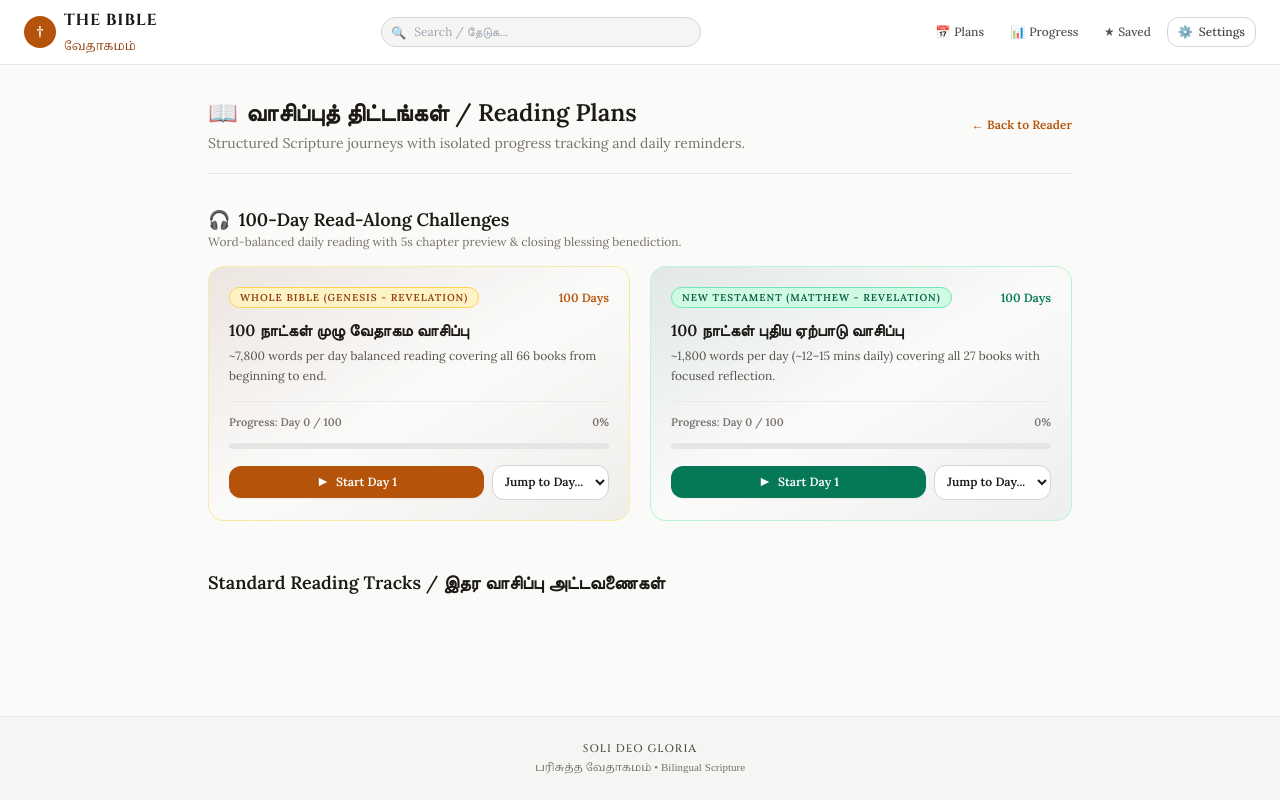
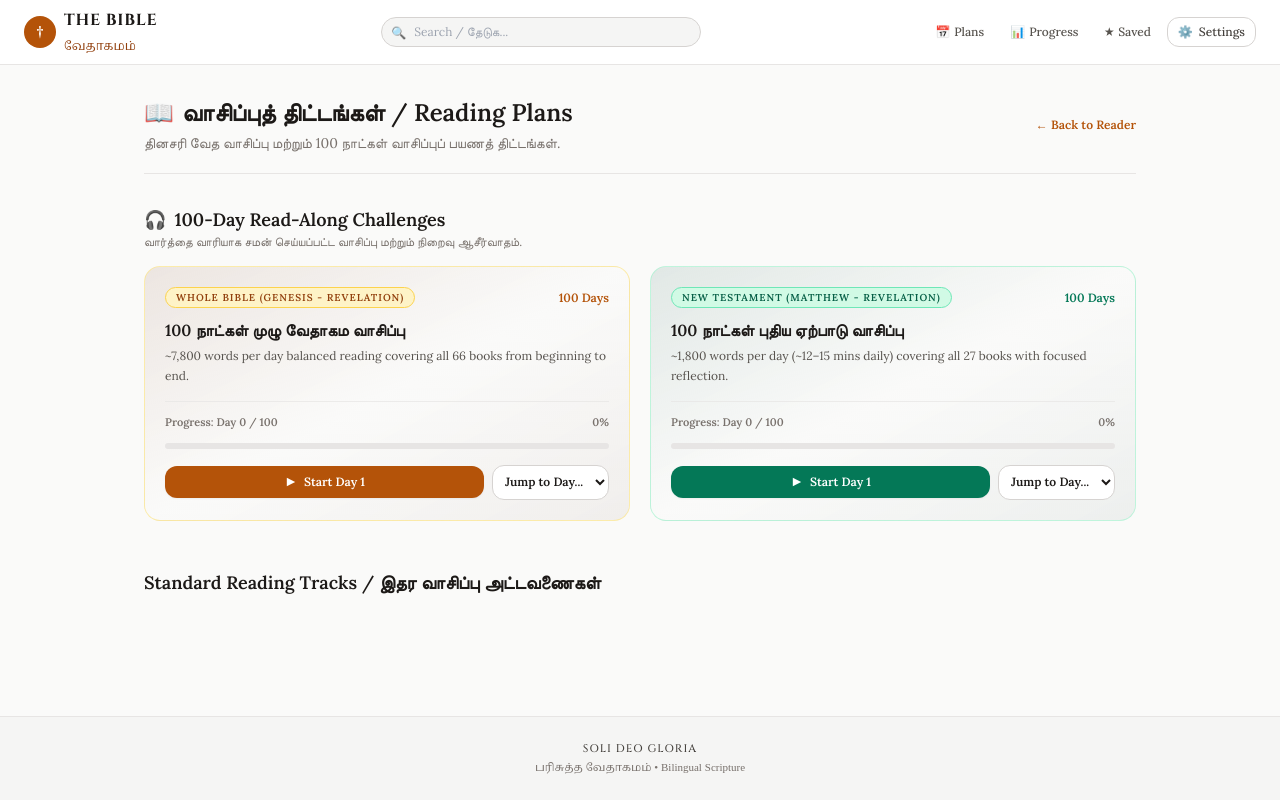
Before and after one commit to Elroi-thecreator/bibleweb, a FastAPI app: template templates/plans.html in a window 1280 px wide. Run offline with FastAPI, Linux system fonts and the light colour scheme; the template is opened without the code that fills it, so the values that code supplies are empty; some libraries are stand-ins or nearby versions.

Commit message:
Add files via upload

```diff
--- a/templates/plans.html
+++ b/templates/plans.html
@@ -1,7 +1,7 @@
 {% extends "base.html" %}
 
 {% block content %}
-<div class="max-w-4xl mx-auto px-4 py-8">
+<div class="max-w-5xl mx-auto px-4 py-8">
 
     <!-- Completion Toast / Alert -->
     {% if completed_day %}
@@ -10,7 +10,7 @@
             <span class="text-2xl">🎉</span>
             <div>
                 <h4 class="text-sm font-bold text-emerald-900 dark:text-emerald-200">Day {{ completed_day }} Completed!</h4>
-                <p class="text-xs text-emerald-700 dark:text-emerald-400">Your reading progress and blessing have been recorded.</p>
+                <p class="text-xs text-emerald-700 dark:text-emerald-400">இன்றைய வாசிப்பு வெற்றிகரமாகப் பதிவு செய்யப்பட்டது.</p>
             </div>
         </div>
         <button onclick="this.parentElement.remove()" class="text-emerald-600 dark:text-emerald-400 hover:opacity-75 text-xs font-bold px-2 py-1">
@@ -26,7 +26,7 @@
                 <span>📖</span> வாசிப்புத் திட்டங்கள் / Reading Plans
             </h1>
             <p class="text-xs sm:text-sm text-stone-500 dark:text-stone-400 mt-1">
-                Structured Scripture journeys with isolated progress tracking and daily reminders.
+                தினசரி வேத வாசிப்பு மற்றும் 100 நாட்கள் வாசிப்புப் பயணத் திட்டங்கள்.
             </p>
         </div>
         <div>
@@ -46,7 +46,7 @@
                     <span>🎧</span> 100-Day Read-Along Challenges
                 </h2>
                 <p class="text-xs text-stone-500 dark:text-stone-400">
-                    Word-balanced daily reading with 5s chapter preview & closing blessing benediction.
+                    வார்த்தை வாரியாக சமன் செய்யப்பட்ட வாசிப்பு மற்றும் நிறைவு ஆசீர்வாதம்.
                 </p>
             </div>
         </div>
@@ -71,7 +71,6 @@
                 </div>
 
                 <div class="space-y-3 pt-3 border-t border-stone-200/70 dark:border-stone-800">
-                    <!-- Progress meter -->
                     <div class="flex items-center justify-between text-[11px] font-semibold text-stone-500">
                         <span id="wb-progress-text">Progress: Day 0 / 100</span>
                         <span id="wb-progress-pct">0%</span>
@@ -81,7 +80,6 @@
                     </div>
 
                     <div class="flex items-center gap-2 pt-1">
-                        <!-- Direct Action Launch Button -->
                         <a id="btn-wb-resume"
                            href="/plans/read-along/plan_100_whole_bible/1"
                            class="flex-1 py-2 px-3 bg-amber-700 hover:bg-amber-800 text-white rounded-xl text-xs font-bold flex items-center justify-center gap-1.5 transition shadow-sm cursor-pointer">
@@ -89,9 +87,8 @@
                             <span>Start Day 1</span>
                         </a>
 
-                        <!-- Day Dropdown Quick Selector -->
                         <select onchange="if(this.value) window.location.href='/plans/read-along/plan_100_whole_bible/' + this.value;"
-                                class="bg-white dark:bg-stone-800 border border-stone-300 dark:border-stone-700 text-xs font-semibold rounded-xl px-2 py-2 focus:outline-none focus:ring-1 focus:ring-amber-700">
+                                class="bg-white dark:bg-stone-800 border border-stone-300 dark:border-stone-700 text-xs font-semibold rounded-xl px-2 py-2 focus:outline-none">
                             <option value="">Jump to Day...</option>
                             {% for d in range(1, 101) %}
                             <option value="{{ d }}">Day {{ d }}</option>
@@ -119,7 +116,6 @@
                 </div>
 
                 <div class="space-y-3 pt-3 border-t border-stone-200/70 dark:border-stone-800">
-                    <!-- Progress meter -->
                     <div class="flex items-center justify-between text-[11px] font-semibold text-stone-500">
                         <span id="nt-progress-text">Progress: Day 0 / 100</span>
                         <span id="nt-progress-pct">0%</span>
@@ -129,7 +125,6 @@
                     </div>
 
                     <div class="flex items-center gap-2 pt-1">
-                        <!-- Direct Action Launch Button -->
                         <a id="btn-nt-resume"
                            href="/plans/read-along/plan_100_new_testament/1"
                            class="flex-1 py-2 px-3 bg-emerald-700 hover:bg-emerald-800 text-white rounded-xl text-xs font-bold flex items-center justify-center gap-1.5 transition shadow-sm cursor-pointer">
@@ -137,9 +132,8 @@
                             <span>Start Day 1</span>
                         </a>
 
-                        <!-- Day Dropdown Quick Selector -->
                         <select onchange="if(this.value) window.location.href='/plans/read-along/plan_100_new_testament/' + this.value;"
-                                class="bg-white dark:bg-stone-800 border border-stone-300 dark:border-stone-700 text-xs font-semibold rounded-xl px-2 py-2 focus:outline-none focus:ring-1 focus:ring-emerald-700">
+                                class="bg-white dark:bg-stone-800 border border-stone-300 dark:border-stone-700 text-xs font-semibold rounded-xl px-2 py-2 focus:outline-none">
                             <option value="">Jump to Day...</option>
                             {% for d in range(1, 101) %}
                             <option value="{{ d }}">Day {{ d }}</option>
@@ -153,7 +147,7 @@
     </section>
 
     <!-- ========================================== -->
-    <!-- STANDARD HABIT READING TRACKS              -->
+    <!-- STANDARD HABIT READING TRACKS (FIXED)      -->
     <!-- ========================================== -->
     <section>
         <div class="flex items-center justify-between mb-4">
@@ -167,13 +161,19 @@
             {% if not plan.is_read_along %}
             <div class="p-4 rounded-xl bg-stone-50 dark:bg-stone-800/60 border border-stone-200 dark:border-stone-800 flex flex-col justify-between">
                 <div>
-                    <h3 class="font-bold text-sm text-stone-900 dark:text-stone-100">{{ plan.title }}</h3>
-                    <p class="text-xs text-stone-500 dark:text-stone-400 mt-1 font-serif">{{ plan.title_en }}</p>
+                    <h3 class="font-bold text-sm text-stone-900 dark:text-stone-100">
+                        {{ plan.get('title') or plan.get('name_ta') or plan.get('name') or 'Reading Track' }}
+                    </h3>
+                    <p class="text-xs text-stone-500 dark:text-stone-400 mt-1 font-serif">
+                        {{ plan.get('title_en') or plan.get('name_en') or plan.get('id') or '' }}
+                    </p>
                 </div>
                 <div class="mt-4 pt-3 border-t border-stone-200/60 dark:border-stone-700/60 flex items-center justify-between">
-                    <span class="text-[11px] font-semibold text-stone-400">{{ plan.days | length if plan.days else 'Self-Paced' }}</span>
+                    <span class="text-[11px] font-semibold text-stone-400">
+                        {{ plan.days | length if plan.days else (plan.total_days if plan.total_days else 'Self-Paced') }}
+                    </span>
                     <button type="button"
-                            onclick="alert('Select a chapter directly in the reader to track habit completion.')"
+                            onclick="alert('வாசிப்புப் பகுதியைத் தொடர அட்டவணையைத் தேர்ந்தெடுக்கவும்.')"
                             class="text-xs font-bold text-amber-700 dark:text-amber-500 hover:underline cursor-pointer">
                         View Track →
                     </button>
@@ -187,9 +187,8 @@
 </div>
 
 <script>
-// Auto-Resume Progress & Progress Bar calculations
 window.addEventListener('DOMContentLoaded', () => {
-    // 1. Whole Bible Progress Check
+    // 1. Whole Bible Progress
     const wbProgress = JSON.parse(localStorage.getItem('readalong_plan_100_whole_bible_progress') || '{"last_completed_day": 0}');
     const wbCompleted = wbProgress.last_completed_day || 0;
     const nextWbDay = Math.min(100, wbCompleted + 1);
@@ -208,7 +207,7 @@ window.addEventListener('DOMContentLoaded', () => {
         wbBtn.querySelector('span').innerText = `Resume Day ${nextWbDay}`;
     }
 
-    // 2. New Testament Progress Check
+    // 2. New Testament Progress
     const ntProgress = JSON.parse(localStorage.getItem('readalong_plan_100_new_testament_progress') || '{"last_completed_day": 0}');
     const ntCompleted = ntProgress.last_completed_day || 0;
     const nextNtDay = Math.min(100, ntCompleted + 1);
```
